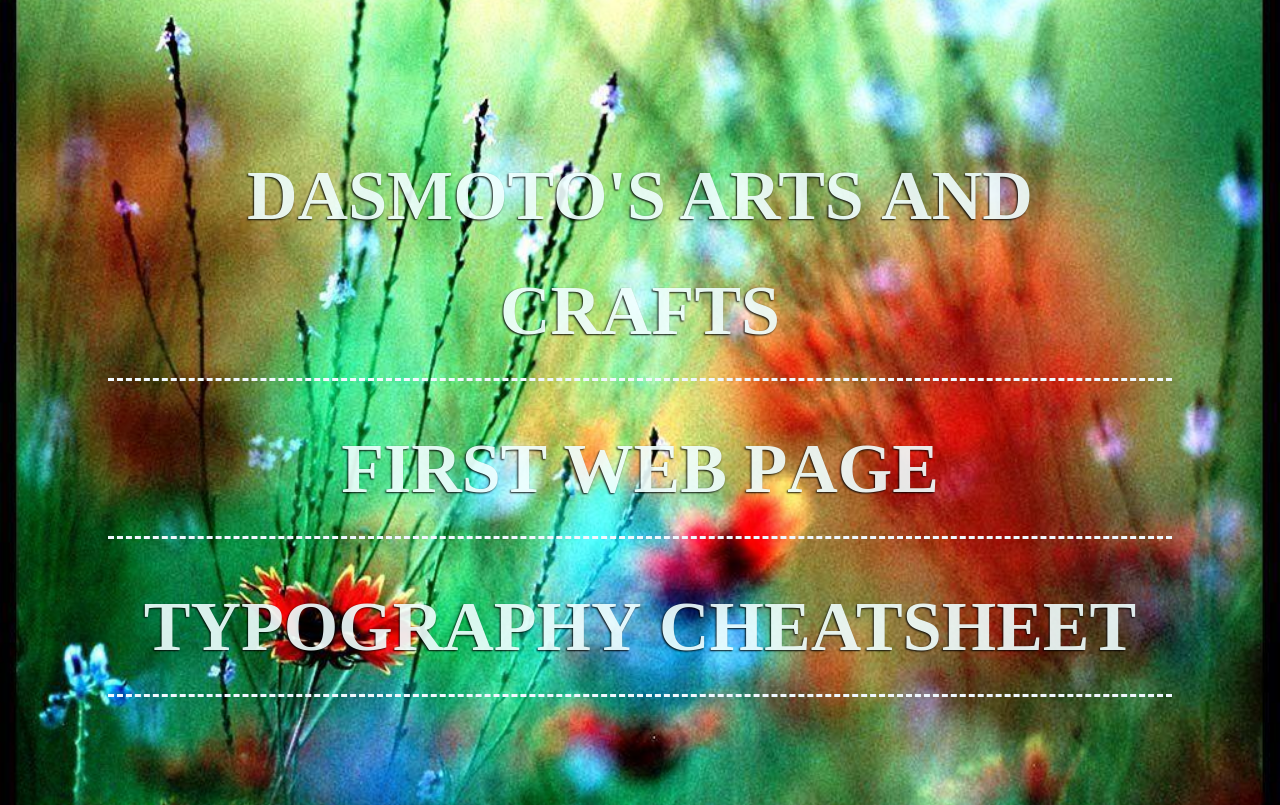
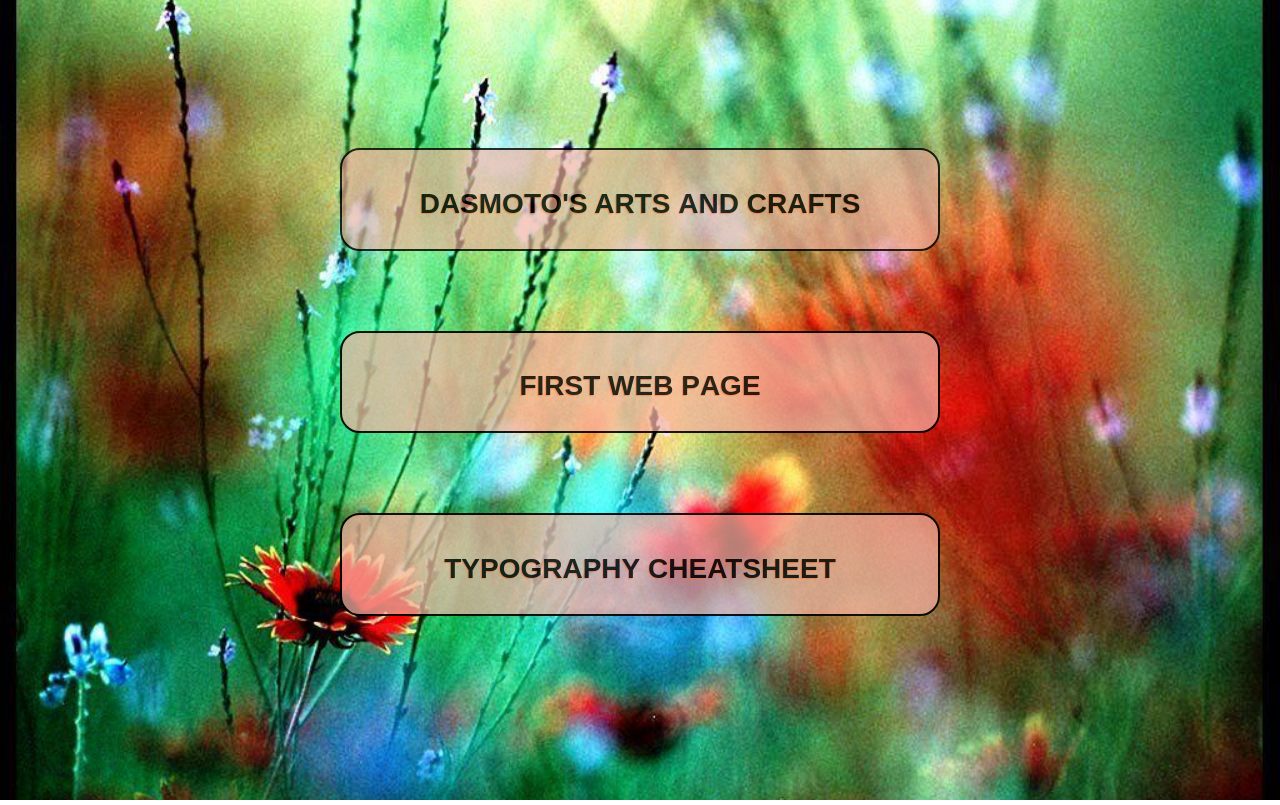
Before and after one commit to MaRaeMc/MaRaeMC.github.io, a plain HTML site: page index.html in a window 1280 px wide. Drawn offline with Linux system fonts and the light colour scheme.

Commit message:
Layout fiddling

```diff
--- a/Projects/First/Resources/index.css
+++ b/Projects/First/Resources/index.css
@@ -58,7 +58,8 @@ body {
 }
 
 .navigation a:hover {
-    font-size: 32px;
+    font-size: .15s;
+    font-size: 31px;
     opacity: 10;
     }
 .first-p {
--- a/index.html
+++ b/index.html
@@ -9,9 +9,11 @@
 </head>
 <body>
     <div class= 'links'>
-        <h1><a href='Projects/Dasmotos/index.html'Projects/Dasmotos%2520Arts%2520and%2520Crafts/index.html''>Dasmoto's Arts and Crafts</a></h1>
-        <h1><a href='Projects/First/index.html'Projects/First%2520Web%2520page/index.html''>First Web Page</a></h1>
-        <h1><a href='Projects/Typography/index.html'>Typography Cheatsheet</a></h1>
+        <a href='Projects/Dasmotos/index.html'Projects/Dasmotos%2520Arts%2520and%2520Crafts/index.html''><button><h1>Dasmoto's Arts and Crafts</h1></button></a>
+        <br>
+        <button><h1><a href='Projects/First/index.html'Projects/First%2520Web%2520page/index.html''>First Web Page</a></h1></button>
+        <br>
+        <button><h1><a href='Projects/Typography/index.html'>Typography Cheatsheet</a></h1></button>
     </div>
     </body>
 </HTML>
--- a/resources/style.css
+++ b/resources/style.css
@@ -9,27 +9,40 @@ body {
 
 .links {
     padding: 100px;
-
 }
 .links h1 {
-    font-size: 100px;
-    display: block;
-    padding: 20px;
-    border-bottom: 3px dashed aliceblue;
-    width: auto;
-    margin: auto;
-
+    padding: 0px 10px;
+    font-size: 40px;
 }
 
 .links a {
     text-decoration: none;
     font-variant-caps: all-small-caps;
-    color: azure;
+    color: black;
     opacity: .9;
-    text-shadow: -1px 1px 2px black
+    text-shadow: -1px 1px 1px coral;
+    padding: 0px 10px;
+    font-size: 40px;
 }
 
-.links a:hover {
-    color: darkturquoise;
-    opacity: 1.5;
+
+button {
+    border: 2px solid black;
+    border-radius: 20px;
+    background-color: hsla(10, 80%, 80%, .8);
+    padding: 10px;
+    width: 600px;
+    margin: 40px;
+    text-decoration: none;
+    font-variant-caps: all-small-caps;
+    color: black;
+    opacity: .9;
+    text-shadow: -1px 1px 1px coral;
+    padding: 0px 10px;
+    font-size: 40px;
 }
+
+button:hover {
+    background-color: aliceblue;
+    cursor: pointer;
+}
```
